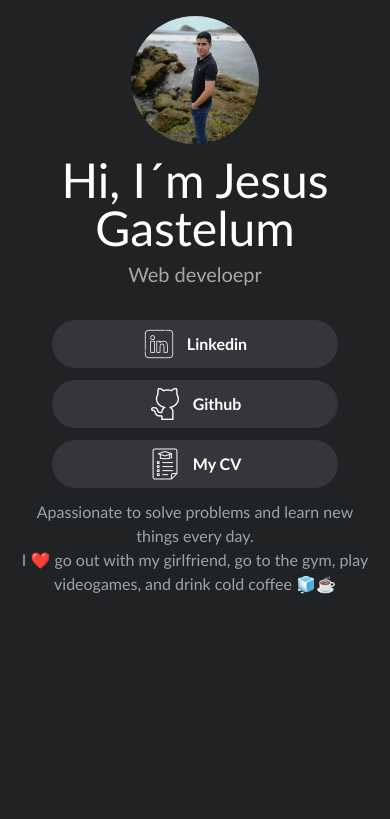
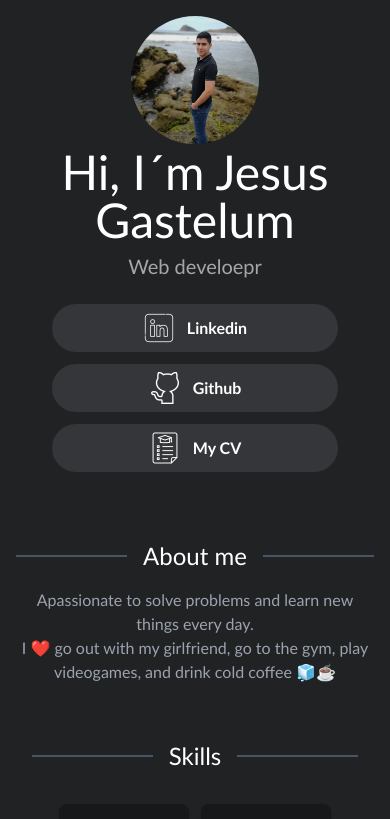
Before and after one commit to JesugG17/Portfolio, a React (Vite) app: page / in a window 390 px wide. Shown: the top 819 px of the page. Built offline with nearby package versions, Linux system fonts and the light colour scheme.

Commit message:
add about me section

```diff
--- /dev/null
+++ b/src/components/sections/AboutMe.tsx
@@ -0,0 +1,14 @@
+import { Title } from "../Title";
+
+export const AboutMe = () => {
+  return (
+    <div className="flex flex-col gap-4 mt-7 lg:mt-16">
+      <Title title="About me"/>
+      <p className="text-center text-gray-400 lg:text-lg">
+        Apassionate to solve problems and learn new things every day.
+        <br></br>I ❤️ go out with my girlfriend, go to the gym, play videogames,
+        and drink cold coffee 🧊☕
+      </p>
+    </div>
+  );
+};
--- a/src/components/sections/Intro.tsx
+++ b/src/components/sections/Intro.tsx
@@ -4,13 +4,13 @@ import socialMedias from "../../mocks/socialMedia.json";
 
 export const Intro = () => {
   return (
-    <article className="flex min-h-screen flex-col items-center gap-3 text-white lg:gap-8 md:w-2/4 xl:gap-12">
+    <article className="flex h-3/4 flex-col items-center gap-1 text-white lg:gap-8 md:w-2/4 xl:gap-12">
       <img
         className="h-32 w-32 rounded-full object-cover lg:w-48 lg:h-48"
         src="/img/photo.jpg"
         alt=""
       />
-      <div className="flex flex-col gap-2">
+      <div className="flex flex-col items-center gap-2">
         <h2 className="text-5xl text-center lg:text-7xl">
           Hi, I´m Jesus Gastelum
         </h2>
@@ -27,20 +27,6 @@ export const Intro = () => {
           />
         ))}
       </ul>
-      <p className="text-center text-gray-400 lg:text-lg">
-        Apassionate to solve problems and learn new things every day.
-        <br></br>I ❤️ go out with my girlfriend, go to the gym, play videogames,
-        and drink cold coffee 🧊☕
-      </p>
-      {/* <Link
-        to="skills"
-        onClick={() => console.log("click")}
-        smooth
-        duration={500}
-        className="scroll-smooth mt-3 cursor-pointer w-12 h-12 rounded-full border-2 p-2 animate-bounce bg-black lg:block md:mt-10 lg:mt-2 xl:mt-10"
-      >
-        <img className="invert animate-pulse" src="/img/arrow.png" alt="" />
-      </Link> */}
     </article>
   );
 };
--- a/src/pages/HomePage.tsx
+++ b/src/pages/HomePage.tsx
@@ -1,9 +1,11 @@
 import { Intro, Skills, Projects, Contact } from "../components"
+import { AboutMe } from "../components/sections/AboutMe"
 
 export const HomePage = () => {
   return (
     <main className="bg-background min-h-screen p-4 flex flex-col items-center gap-10 lg:py-20 ">
       <Intro />
+      <AboutMe />
       <Skills />
       <Projects />
       <Contact />
```
